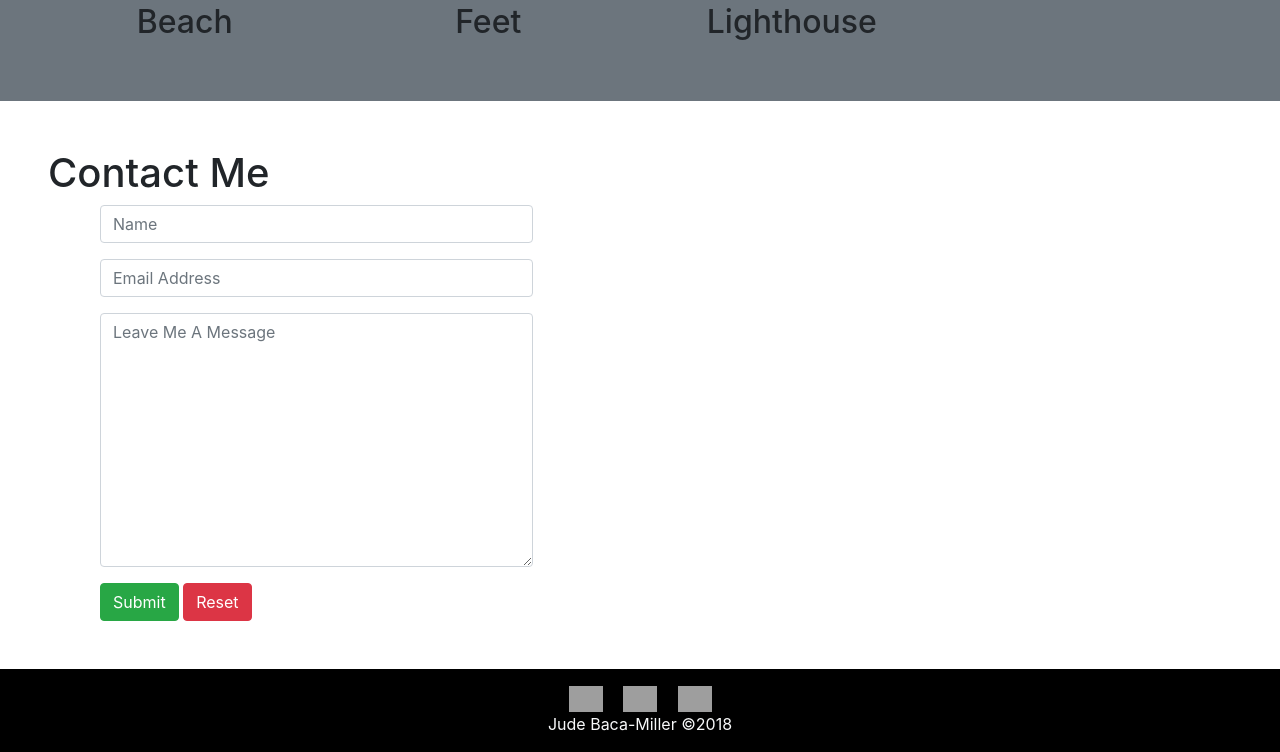
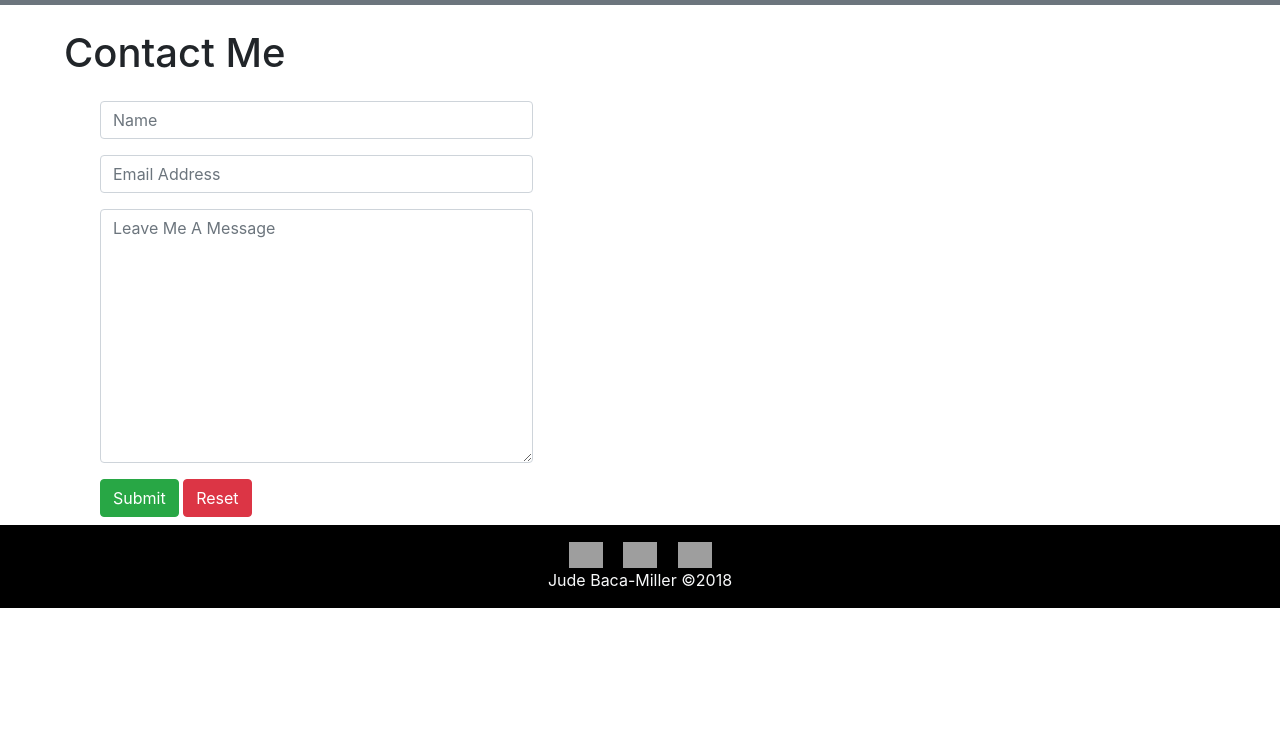
Before and after one commit to judeamiller/my-pwp-jude, a PHP site: page / in a window 1280 px wide. Shown: the part 685-1437 px from the top of the page. After the commit the page ends 1293 px from the top, so only its background shows below. Run offline with PHP 8.4, Linux system fonts and the light colour scheme; some libraries are stand-ins or nearby versions; grey boxes are pictures that could not be loaded.

Commit message:
add padding to h1 tags

```diff
--- a/index.php
+++ b/index.php
@@ -46,14 +46,14 @@
 		</header>
 		<main>
 		<!--About Me-->
-			<div class="container-fluid p-5">
-				<h1 id="aboutMe">About Me</h1>
+			<div class="container-fluid  px-5 py-2">
+				<h1 class="p-3" id="aboutMe">About Me</h1>
 				<p>Delicious fettuccine penne tomatoes basil al dente ravioli al dente angel hair, carbonara rotelle lasagna lasagna. Cavatelli sorprese cheesy capellini carbonara, lasagna linguini al dente tripoline al dente penne cheesy basil delicious. Ravioli spaghetti tripoline basil carbonara tripoline pastina carbonara, tomatoes ravioli spaghettini sauce. Ziti pasta angel hair rotelle, cavatelli delicious spaghetti ditalini delicious macaroni ditalini. Sorprese spaghettini pasta cavatelli, sauce tomatoes basil basil rotelle ziti.</p>
 			</div>
 
 			<!--Portfolio-->
-			<div class="container-fluid p-5 bg-secondary">
-				<h1 id="portfolio">Portfolio</h1>
+			<div class="container-fluid  px-5 py-2 bg-secondary">
+				<h1 class="p-3" id="portfolio">Portfolio</h1>
 				<div class="row text-center">
 					<div class="col-lg-3 col-sm-6">
 						<img src="https://picsum.photos/200/300" alt="photo" class="rounded-circle" width="230px" height="230px">
@@ -76,8 +76,8 @@
 
 				<!--Contact Form-->
 				</div>
-				<div class="container-fluid p-5">
-					<h1 id="contact">Contact Me</h1>
+				<div class="container-fluid px-5 py-2">
+					<h1 class="p-3" id="contact">Contact Me</h1>
 					<div class="container">
 						<div class="col-md-5">
 							<div class="form-area">
```
